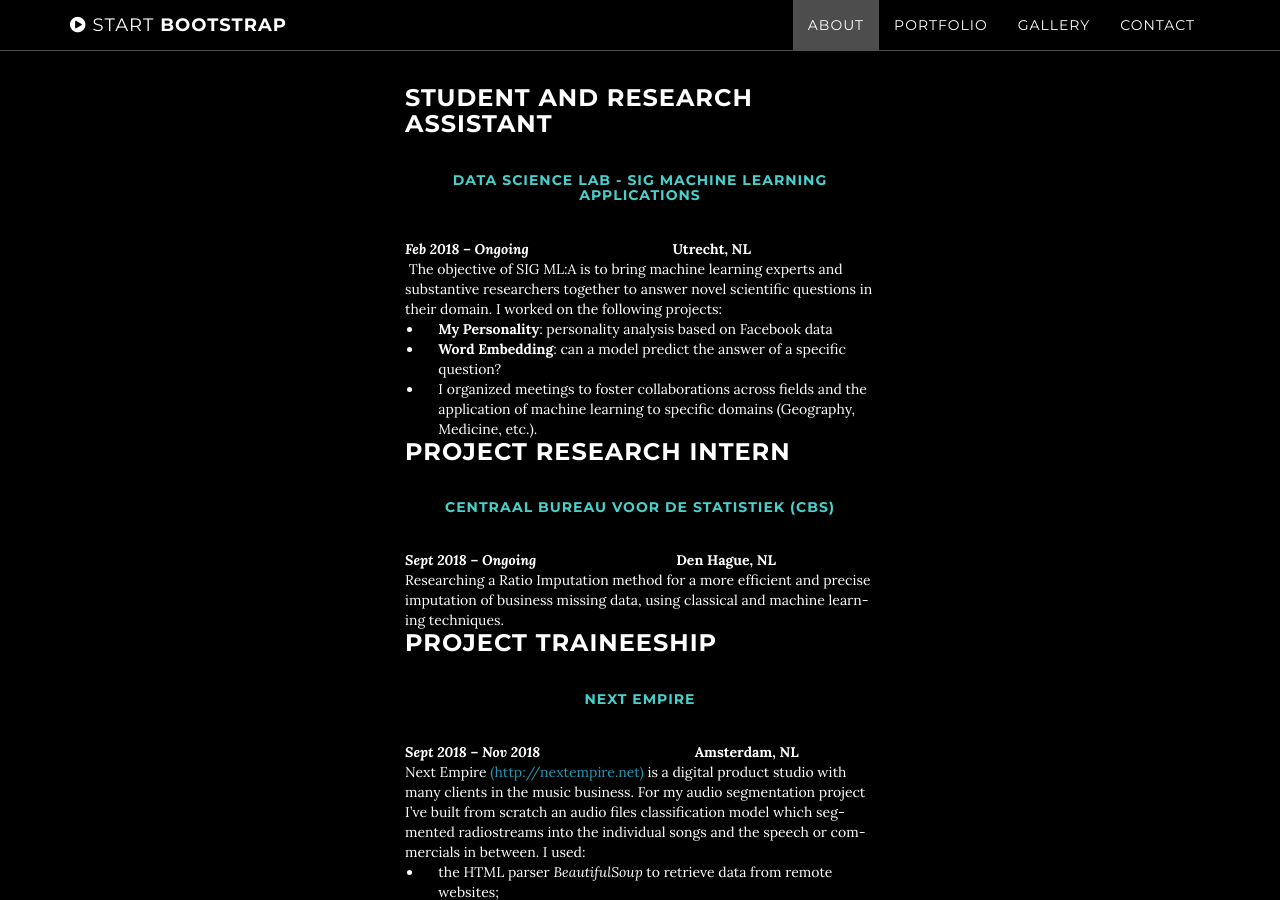
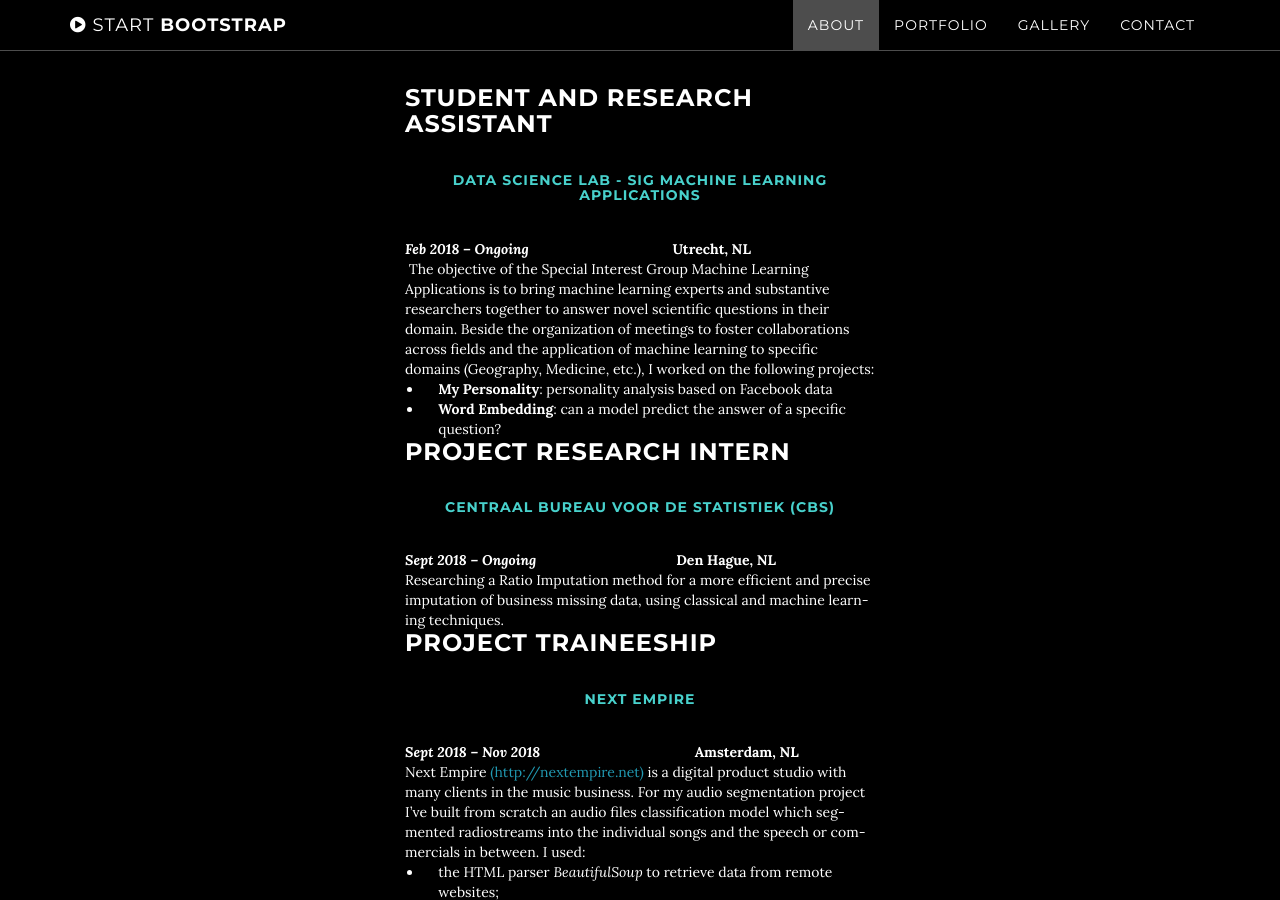
Before and after one commit to AgneseG/AgneseG.github.io, a Jekyll site: the page built from index.html, in a window 1280 px wide and 900 px high, scrolled down 1083 px. Built offline with Jekyll 4.4.1, drawn with Linux system fonts in a browser that asks for light colours.

Commit message:
Update about.html

```diff
--- a/_includes/about.html
+++ b/_includes/about.html
@@ -6,11 +6,10 @@
 <h3 class="col-lg-8 col-lg-offset-2" style="text-align: left;">Student and Research Assistant</h3>
 <h5 class="col-lg-8 col-lg-offset-2" style="color:#48D1CC">Data Science Lab - SIG Machine Learning Applications</h5>
 <strong class="col-lg-8 col-lg-offset-2" style="text-align: left;"><em>Feb 2018 &ndash; Ongoing &nbsp;</em> &nbsp; &nbsp; &nbsp; &nbsp; &nbsp; &nbsp; &nbsp; &nbsp; &nbsp; &nbsp; &nbsp; &nbsp; &nbsp; &nbsp; &nbsp; &nbsp; &nbsp; &nbsp; Utrecht, NL</strong>
-<div class="col-lg-8 col-lg-offset-2" style="text-align: left;">&nbsp;The objective of SIG ML:A is to bring machine learning experts and substantive researchers together to answer novel scientific questions in their domain. I worked on the following projects:</div>
+<div class="col-lg-8 col-lg-offset-2" style="text-align: left;">&nbsp;The objective of the Special Interest Group Machine Learning Applications is to bring machine learning experts and substantive researchers together to answer novel scientific questions in their domain. Beside the organization of meetings to foster collaborations across fields and the application of machine learning to specific domains (Geography, Medicine, etc.), I worked on the following projects:</div>
 <ul>
 <li class="col-lg-8 col-lg-offset-2" style="text-align: left;"><strong>My Personality</strong>: personality analysis based on Facebook data</li>
 <li class="col-lg-8 col-lg-offset-2" style="text-align: left;"><strong>Word Embedding</strong>: can a model predict the answer of a specific question?</li>
-<li class="col-lg-8 col-lg-offset-2" style="text-align: left;">I organized meetings to foster collaborations across fields and the application of machine learning to specific domains (Geography, Medicine, etc.).</li>
 </ul>
 <br>
 
```
